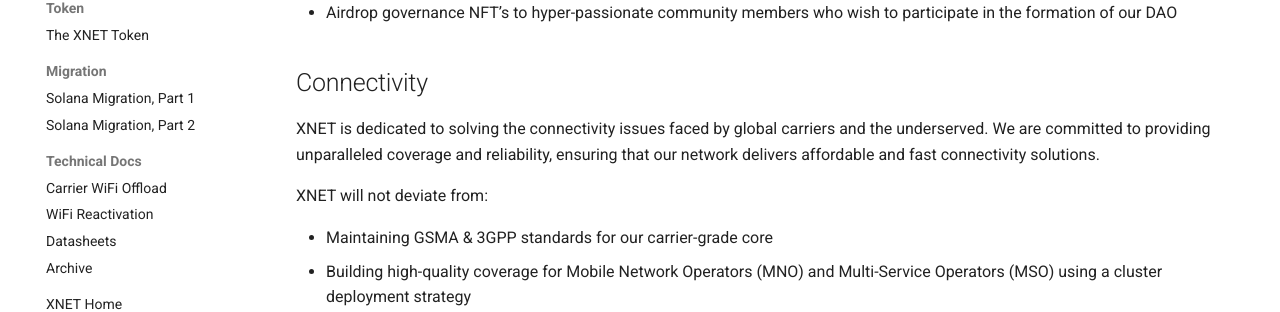
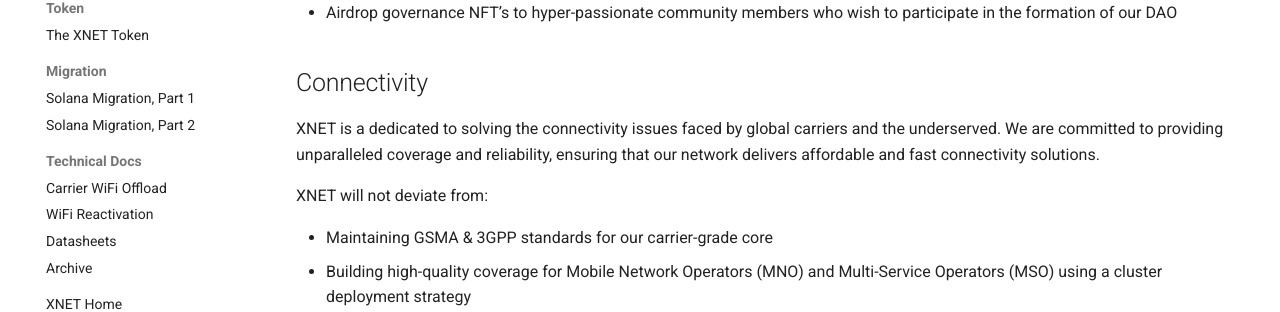
Before and after one commit to xnetmobile/docs, an MkDocs documentation site: the page built from docs/charter.md, in a window 1280 px wide and 900 px high. Shown: the part 407-719 px from the top of the window. Built offline with MkDocs 1.6.1 and Material for MkDocs 9.7.7, drawn with Linux system fonts in a browser that asks for light colours.

```diff
--- a/docs/charter.md
+++ b/docs/charter.md
@@ -12,7 +12,7 @@ Over time we will:
 
 ## Connectivity
 
-XNET is dedicated to solving the connectivity issues faced by global carriers and the underserved. We are committed to providing unparalleled coverage and reliability, ensuring that our network delivers affordable and fast connectivity solutions.
+XNET is a dedicated to solving the connectivity issues faced by global carriers and the underserved. We are committed to providing unparalleled coverage and reliability, ensuring that our network delivers affordable and fast connectivity solutions.
 
 XNET will not deviate from:
 
```
